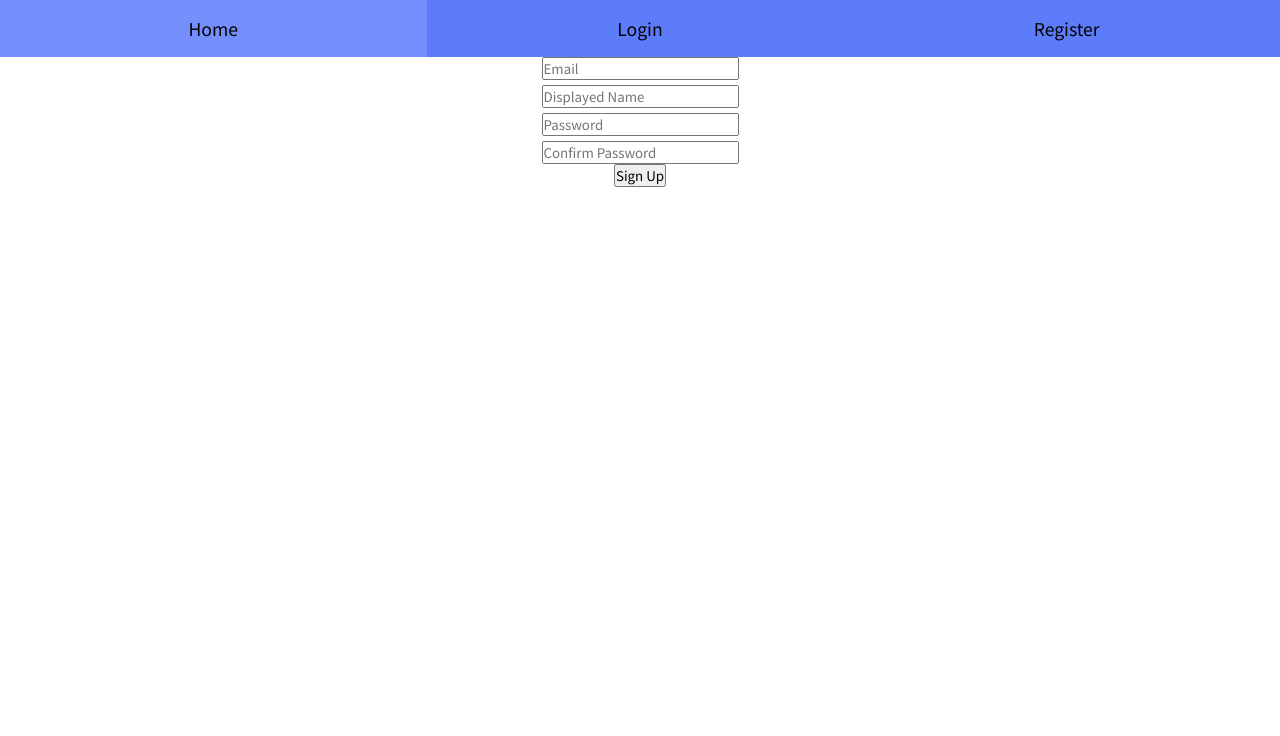
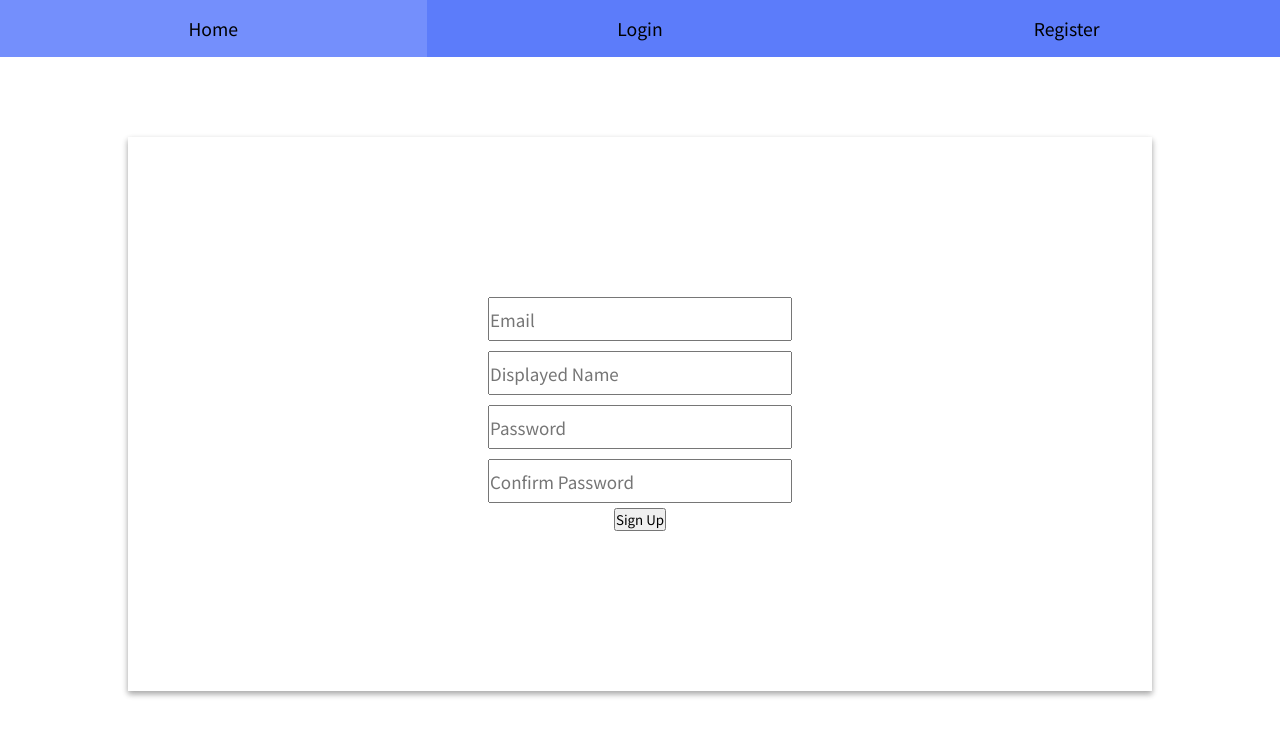
Before and after one commit to 5tarlight/devpub-frontend, a React (Create React App) app: page /register in a window 1280 px wide. Shown: the top 736 px of the page. Built offline with nearby package versions, Linux system fonts and the light colour scheme.

Commit message:
form block design

```diff
--- a/src/components/auth/AuthInput/AuthInput.scss
+++ b/src/components/auth/AuthInput/AuthInput.scss
@@ -1,4 +1,7 @@
 .register-input {
   display: block;
-  margin: auto auto 5px;
+  margin: auto auto 10px;
+  width: 300px;
+  height: 40px;
+  font-size: 17px;
 }
--- a/src/components/auth/RegisterForm/RegisterForm.scss
+++ b/src/components/auth/RegisterForm/RegisterForm.scss
@@ -1,10 +1,18 @@
-body {
-  text-align: center;
-}
-
 .error-msg {
   color: red;
   font-style: italic;
   margin-top: -7px;
   font-size: 13px;
 }
+
+.register-form {
+  margin-top: 5rem;
+  margin-left: auto;
+  margin-right: auto;
+  width: 1024px;
+  background: white;
+  box-shadow: 0 3px 6px rgba(0, 0, 0, 0.16), 0 3px 6px rgba(0, 0, 0, 0.23);
+  padding-top: 10rem;
+  padding-bottom: 10rem;
+  text-align: center;
+}
```
